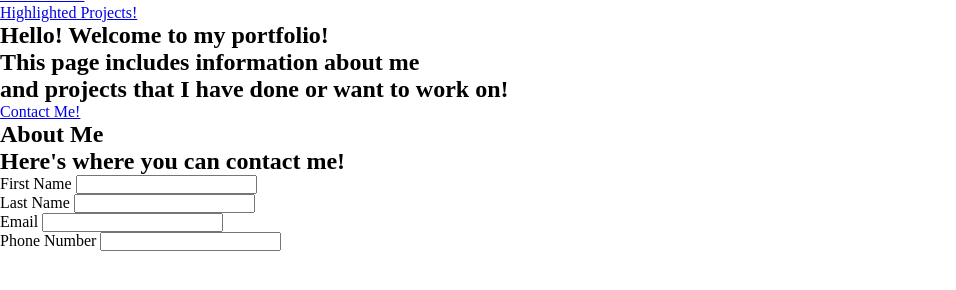
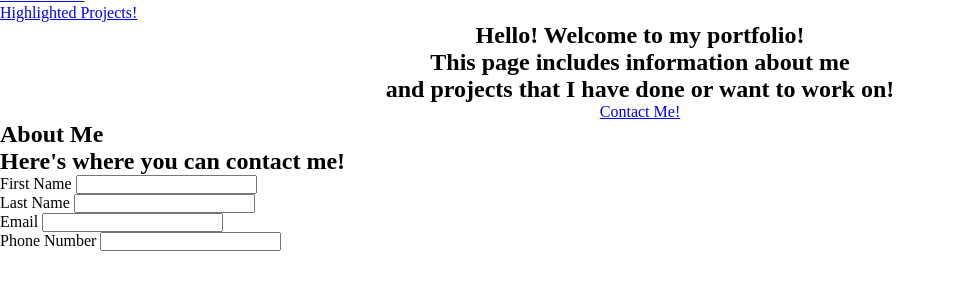
Before and after one commit to Joshua7799/CoolCode, a plain HTML site: page index.html in a window 1280 px wide. Shown: the part 32-322 px from the top of the page, without its empty margins (0-956 px from the left). Drawn offline with Linux system fonts and the light colour scheme.

Commit message:
fixes style sheet path

```diff
--- a/css/style.css
+++ b/css/style.css
@@ -10,7 +10,13 @@
 
 main{
 
-    height: ;
-
+    height: 100vh;
+    width: 100vw;
 
 }
+
+#hero{
+
+    text-align: center;
+
+}
--- a/index.html
+++ b/index.html
@@ -5,7 +5,7 @@
 
     <meta charset="UTF-8">
 
-    <link rel="stylesheet" href="css/style.css">
+    <link rel="stylesheet" href="css\style.css">
 
     <branding>
     </branding>
```
Also changed, not shown: projects.html (+1 -1 lines).
